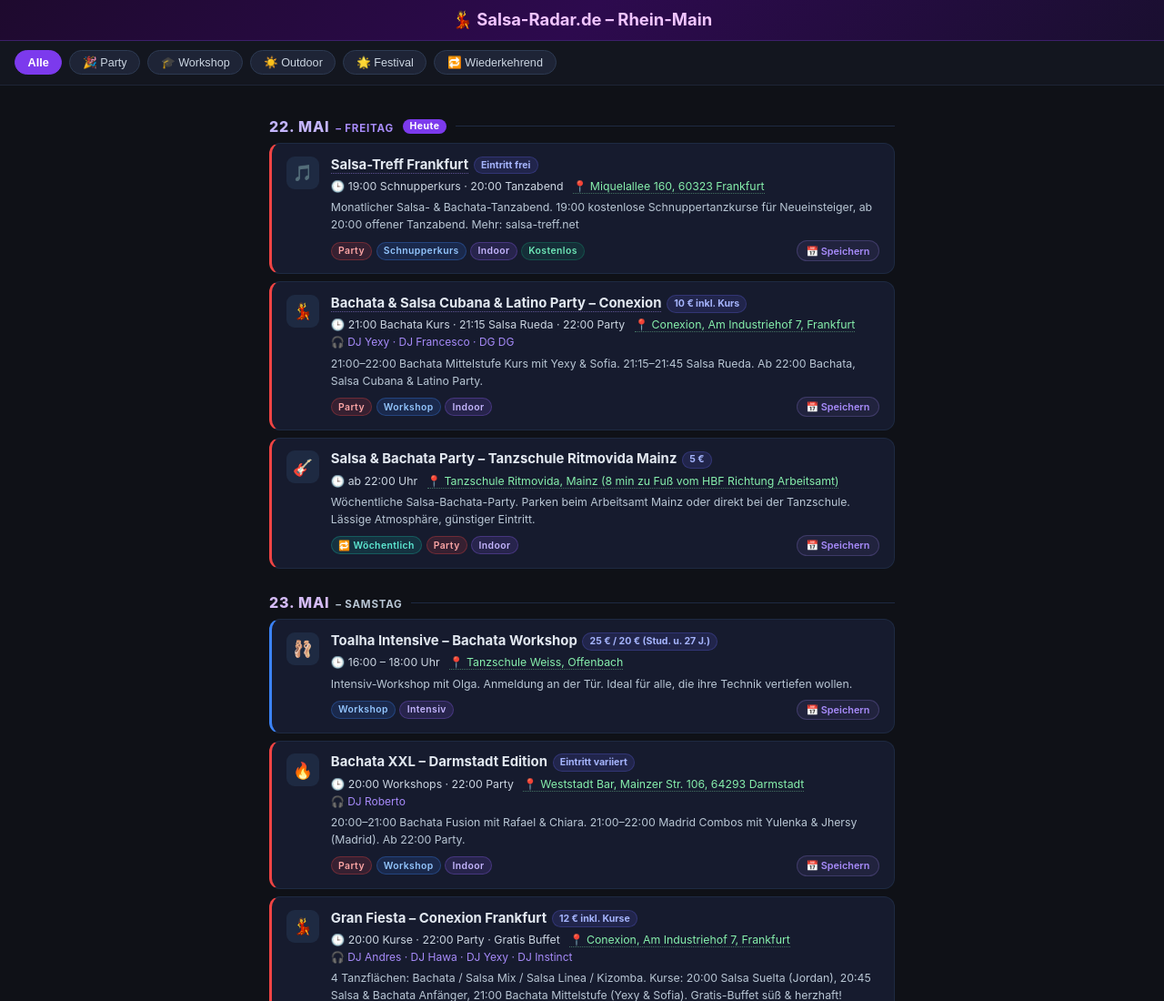
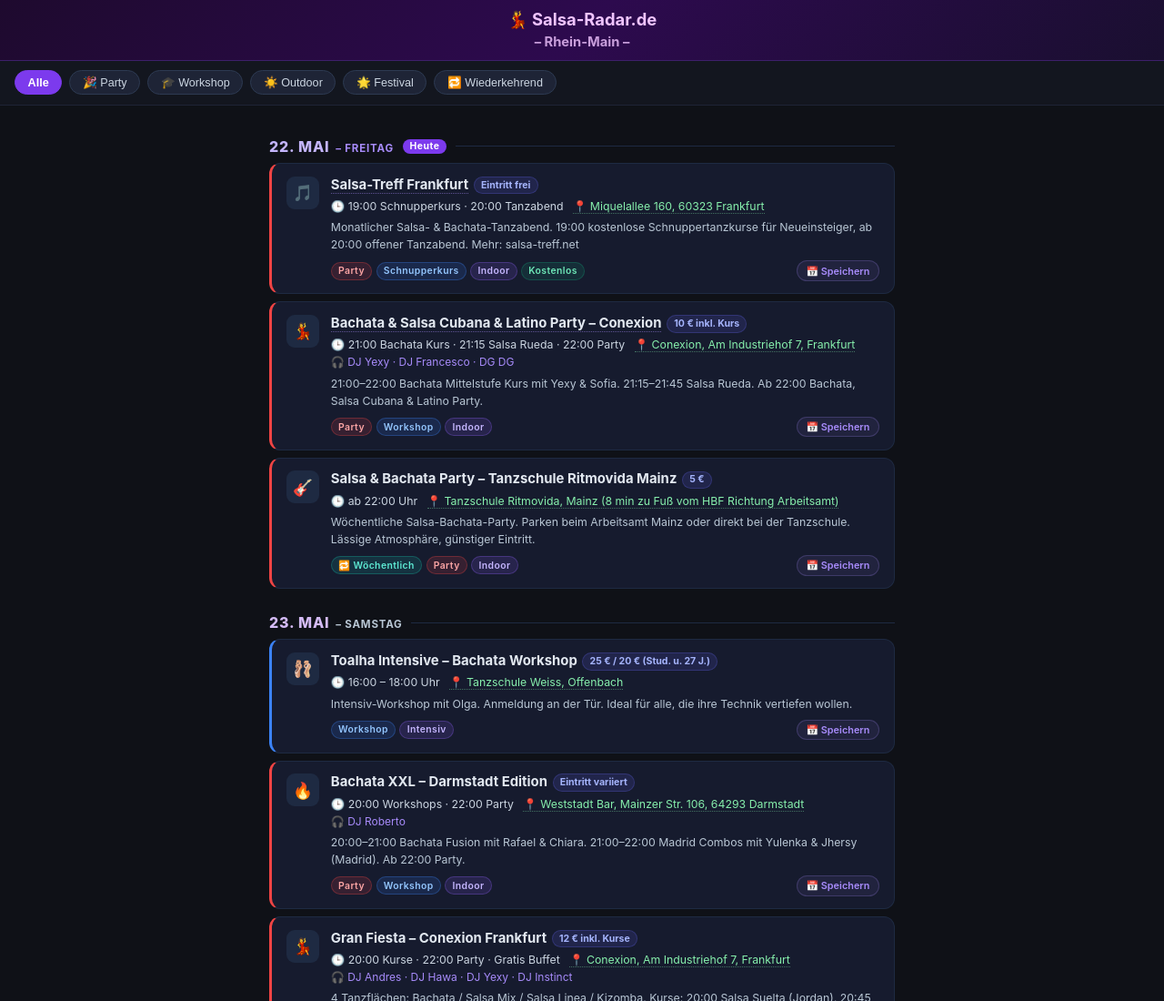
Before and after one commit to rsservaty/salsa-kalender, a plain HTML site: page kalender.html in a window 1280 px wide. Shown: the top 1100 px of the page at 91% size. Drawn offline with Linux system fonts and the light colour scheme.

Commit message:
🗓️ kalender.html aktualisiert

```diff
--- a/kalender.html
+++ b/kalender.html
@@ -270,7 +270,7 @@
 <body>
 
 <header>
-  <h1 id="siteTitle">💃 Salsa-Radar.de – Rhein-Main</h1>
+  <h1 id="siteTitle">💃 Salsa-Radar.de<br><span style="font-size:0.8em;opacity:0.8;">– Rhein-Main –</span></h1>
 </header>
 
 <div class="filters">
```
